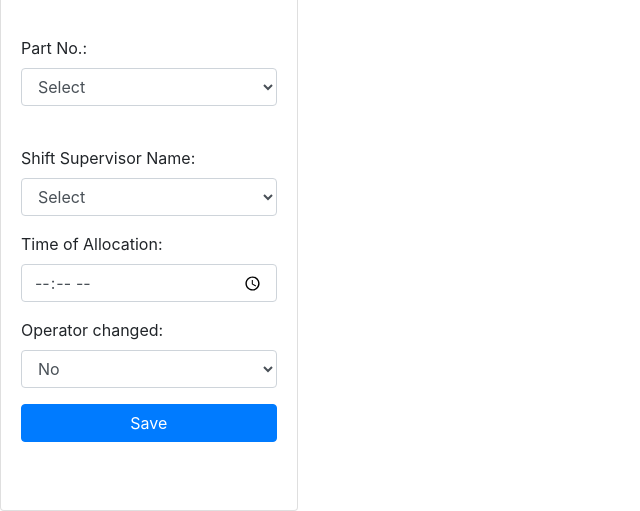
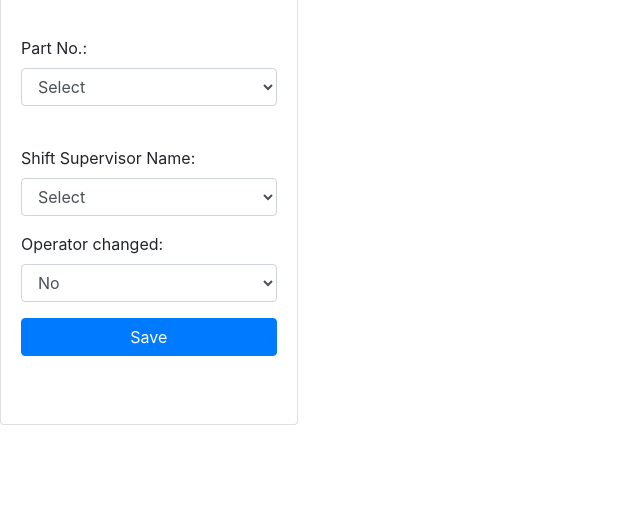
Before and after one commit to Ktic15/iot, a Flask app: page /operator_assignment in a window 1280 px wide; the page is wider, and only the part inside the window is pictured. Shown: the part 897-1408 px from the top of that part, without its empty margins (0-640 px from the left). After the commit the page ends 1322 px from the top of that part, so only its background shows below. Run offline with Flask 3, Linux system fonts and the light colour scheme; the visitor is signed in with stand-in values (Sample User, id 1); data that the repository does not hold is empty; parts of the project's set-up code (start-up, migrations or seed data) failed here and were passed over; some libraries are stand-ins or nearby versions.

Commit message:
Time allocation getting time from supervisor is removed in Operator_Assignment.html page . It will automatically get current time

```diff
--- a/app/app.py
+++ b/app/app.py
@@ -208,7 +208,7 @@ def add_entry():
         Shift = request.form['shift']
 
         Shift_supervisor_name = request.form['svname'].split(',')
-        Time_ = request.form['ctime']
+        Time_ = datetime.datetime.now().strftime("%H:%M")
         operator_change = request.form['opc']
 
         if(operator_change =='Y'):
--- a/app/templates/Operator_Assignment.html
+++ b/app/templates/Operator_Assignment.html
@@ -114,11 +114,6 @@
                   </select>
               </div>
               <div class="form-group">
-                <label>Time of Allocation:</label>
-                <input type="time" class="form-control" name="ctime" required>
-              </div>
-
-              <div class="form-group">
                 <label>Operator changed:</label>
                 <select id='opc' name="opc" class="form-control" required >
                   <option value="N" >No </option>
```
